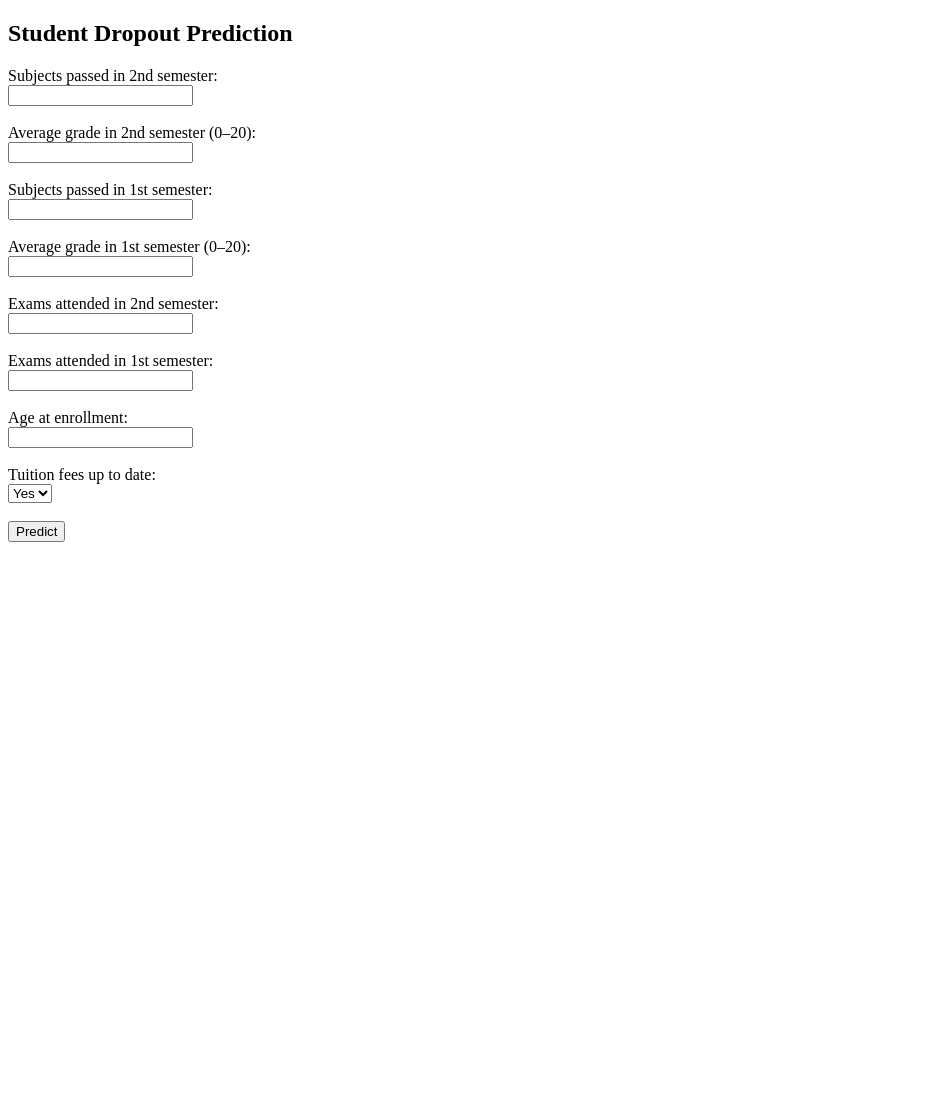
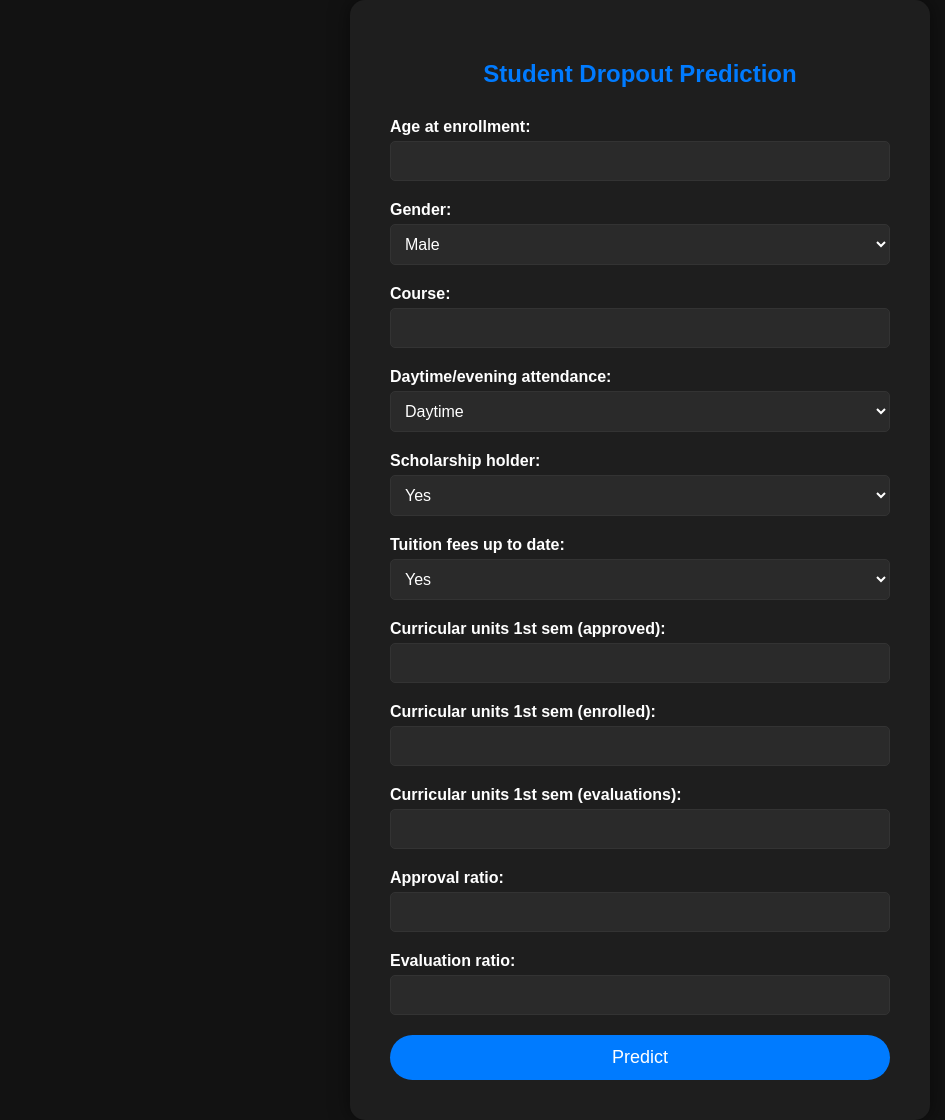
Before and after one commit to anusreeanil1810-hub/AIML-PROJ, a Flask app: page / in a window 1280 px wide. Shown: the whole page, without its empty margins (0-945 px from the left). Before the commit the page ends 542 px from the top, so only its background shows below. Run offline with Flask 3, Linux system fonts and the light colour scheme; parts of the project's set-up code (start-up, migrations or seed data) failed here and were passed over.

Commit message:
fixed ui and modified user input features

```diff
--- a/app.py
+++ b/app.py
@@ -7,22 +7,25 @@ app = Flask(__name__)
 
 # Paths
 BASE_DIR = Path(__file__).resolve().parent
-MODEL_PATH = BASE_DIR / "model_reduced.pkl"
-ENCODER_PATH = BASE_DIR / "label_encoder.pkl"
+MODEL_PATH = BASE_DIR / "model.joblib"
+ENCODER_PATH = BASE_DIR / "label_encoder.joblib"
 
 # Load model
 model = joblib.load(MODEL_PATH)
 label_encoder = joblib.load(ENCODER_PATH)
 
 FEATURES = [
-    "Curricular units 2nd sem (approved)",
-    "Curricular units 2nd sem (grade)",
+    "Age at enrollment",
+    "Gender",
+    "Course",
+    "Daytime/evening attendance",
+    "Scholarship holder",
+    "Tuition fees up to date",
     "Curricular units 1st sem (approved)",
-    "Curricular units 1st sem (grade)",
-    "Curricular units 2nd sem (evaluations)",
+    "Curricular units 1st sem (enrolled)",
     "Curricular units 1st sem (evaluations)",
-    "Age at enrollment",
-    "Tuition fees up to date"
+    "approval_ratio",
+    "evaluation_ratio"
 ]
 
 @app.route("/", methods=["GET", "POST"])
--- a/templates/index.html
+++ b/templates/index.html
@@ -2,39 +2,119 @@
 <html>
 <head>
     <title>Student Dropout Prediction</title>
+    <style>
+        body {
+            background-color: #121212;
+            color: #ffffff;
+            font-family: Arial, sans-serif;
+            margin: 0;
+            padding: 0;
+            display: flex;
+            justify-content: center;
+            align-items: center;
+            min-height: 100vh;
+        }
+        .container {
+            background-color: #1e1e1e;
+            padding: 40px;
+            border-radius: 15px;
+            box-shadow: 0 0 20px rgba(0, 0, 0, 0.5);
+            max-width: 500px;
+            width: 100%;
+        }
+        h2 {
+            text-align: center;
+            margin-bottom: 30px;
+            color: #007bff;
+        }
+        form {
+            display: flex;
+            flex-direction: column;
+        }
+        label {
+            margin-bottom: 5px;
+            font-weight: bold;
+        }
+        input, select {
+            padding: 10px;
+            margin-bottom: 20px;
+            border: 1px solid #333;
+            border-radius: 5px;
+            background-color: #2a2a2a;
+            color: #ffffff;
+            font-size: 16px;
+        }
+        input:focus, select:focus {
+            outline: none;
+            border-color: #007bff;
+            box-shadow: 0 0 5px #007bff;
+        }
+        button {
+            background-color: #007bff;
+            color: #ffffff;
+            padding: 12px;
+            border: none;
+            border-radius: 25px;
+            font-size: 18px;
+            cursor: pointer;
+            transition: background-color 0.3s;
+        }
+        button:hover {
+            background-color: #0056b3;
+        }
+    </style>
 </head>
 <body>
-    <h2>Student Dropout Prediction</h2>
+    <div class="container">
+        <h2>Student Dropout Prediction</h2>
+        <form method="POST">
+            <label>Age at enrollment:</label>
+            <input type="number" name="Age at enrollment" required>
 
-    <form method="POST">
-        <label>Subjects passed in 2nd semester:</label><br>
-        <input type="number" name="Curricular units 2nd sem (approved)" required><br><br>
+            <label>Gender:</label>
+            <select name="Gender" required>
+                <option value="1">Male</option>
+                <option value="0">Female</option>
+            </select>
 
-        <label>Average grade in 2nd semester (0–20):</label><br>
-        <input type="number" step="0.1" name="Curricular units 2nd sem (grade)" required><br><br>
+            <label>Course:</label>
+            <input type="number" name="Course" required>
 
-        <label>Subjects passed in 1st semester:</label><br>
-        <input type="number" name="Curricular units 1st sem (approved)" required><br><br>
+            <label>Daytime/evening attendance:</label>
+            <select name="Daytime/evening attendance" required>
+                <option value="1">Daytime</option>
+                <option value="0">Evening</option>
+            </select>
 
-        <label>Average grade in 1st semester (0–20):</label><br>
-        <input type="number" step="0.1" name="Curricular units 1st sem (grade)" required><br><br>
+            <label>Scholarship holder:</label>
+            <select name="Scholarship holder" required>
+                <option value="1">Yes</option>
+                <option value="0">No</option>
+            </select>
 
-        <label>Exams attended in 2nd semester:</label><br>
-        <input type="number" name="Curricular units 2nd sem (evaluations)" required><br><br>
+            <label>Tuition fees up to date:</label>
+            <select name="Tuition fees up to date" required>
+                <option value="1">Yes</option>
+                <option value="0">No</option>
+            </select>
 
-        <label>Exams attended in 1st semester:</label><br>
-        <input type="number" name="Curricular units 1st sem (evaluations)" required><br><br>
+            <label>Curricular units 1st sem (approved):</label>
+            <input type="number" name="Curricular units 1st sem (approved)" required>
 
-        <label>Age at enrollment:</label><br>
-        <input type="number" name="Age at enrollment" required><br><br>
+            <label>Curricular units 1st sem (enrolled):</label>
+            <input type="number" name="Curricular units 1st sem (enrolled)" required>
 
-        <label>Tuition fees up to date:</label><br>
-        <select name="Tuition fees up to date" required>
-            <option value="1">Yes</option>
-            <option value="0">No</option>
-        </select><br><br>
+            <label>Curricular units 1st sem (evaluations):</label>
+            <input type="number" name="Curricular units 1st sem (evaluations)" required>
 
-        <button type="submit">Predict</button>
-    </form>
+            <label>Approval ratio:</label>
+            <input type="number" step="0.01" name="approval_ratio" required>
+
+            <label>Evaluation ratio:</label>
+            <input type="number" step="0.01" name="evaluation_ratio" required>
+
+            <button type="submit">Predict</button>
+        </form>
+    </div>
 </body>
 </html>
```
Also changed, not shown: src/train_reduced_model.py (+18 -7 lines), templates/result.html (+47 -3 lines), 3 other files.
